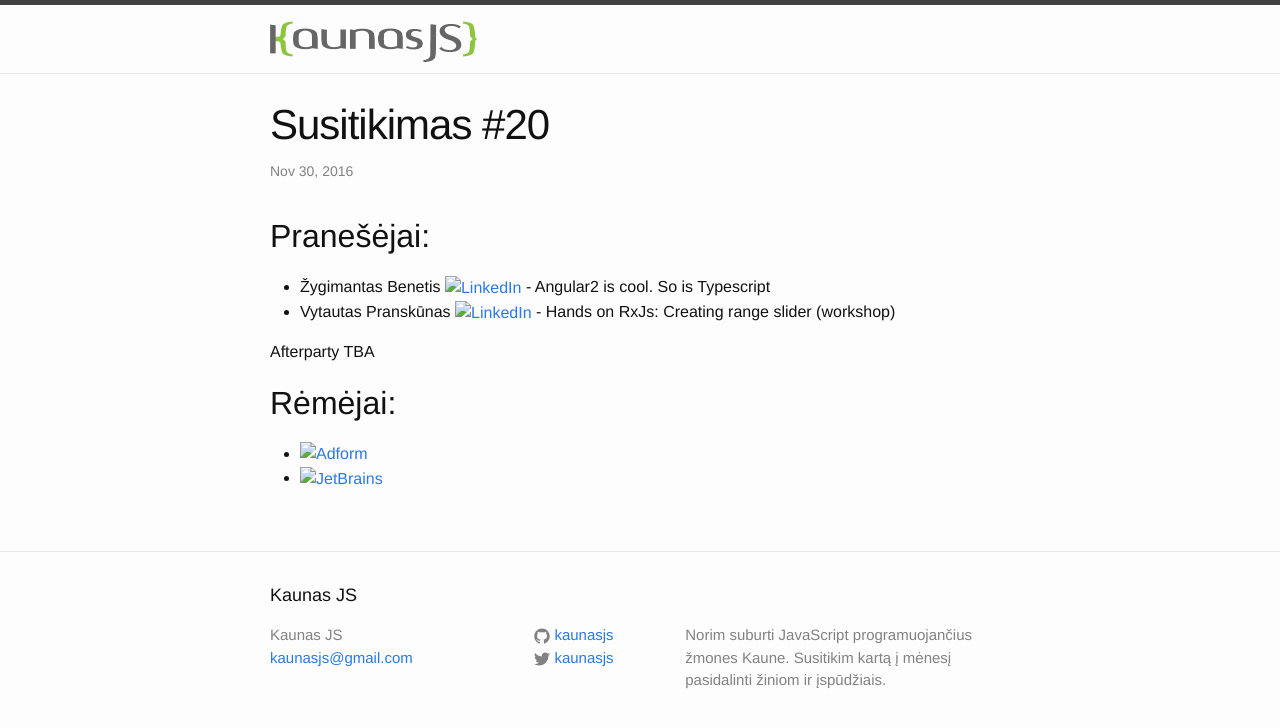
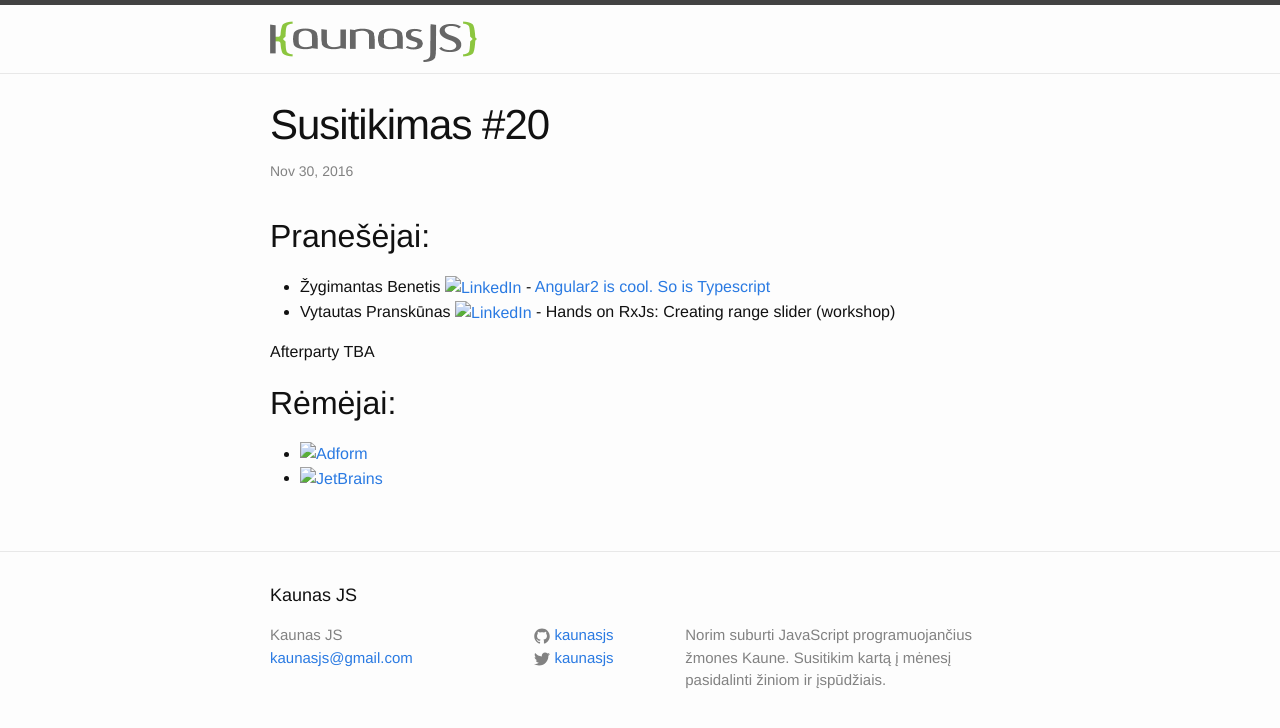
Before and after one commit to kaunasjs/website, a Jekyll site: the page built from _posts/2016-11-30-susitikimas-#20.markdown, in a window 1280 px wide. Shown: the top 728 px of the page. Built offline with Jekyll 4.4.1, drawn with Linux system fonts in a browser that asks for light colours.

Commit message:
Update 2016-11-30-susitikimas-#20.markdown
Add slides url

```diff
--- a/_posts/2016-11-30-susitikimas-#20.markdown
+++ b/_posts/2016-11-30-susitikimas-#20.markdown
@@ -7,7 +7,7 @@
 categories: jekyll update
 ---
 ## Pranešėjai:
-  * Žygimantas Benetis [![LinkedIn](img/icon-linkedin.png)](https://www.linkedin.com/in/benetis) - Angular2 is cool. So is Typescript
+  * Žygimantas Benetis [![LinkedIn](img/icon-linkedin.png)](https://www.linkedin.com/in/benetis) - [Angular2 is cool. So is Typescript](https://drive.google.com/open?id=0B97hFPbr4hj-NU15eFM0Z18zM2c)
   * Vytautas Pranskūnas [![LinkedIn](img/icon-linkedin.png)](https://www.linkedin.com/in/vytautas-pransk%C5%ABnas-0513b78) - Hands on RxJs: Creating range slider (workshop)
 
   Afterparty TBA
```
